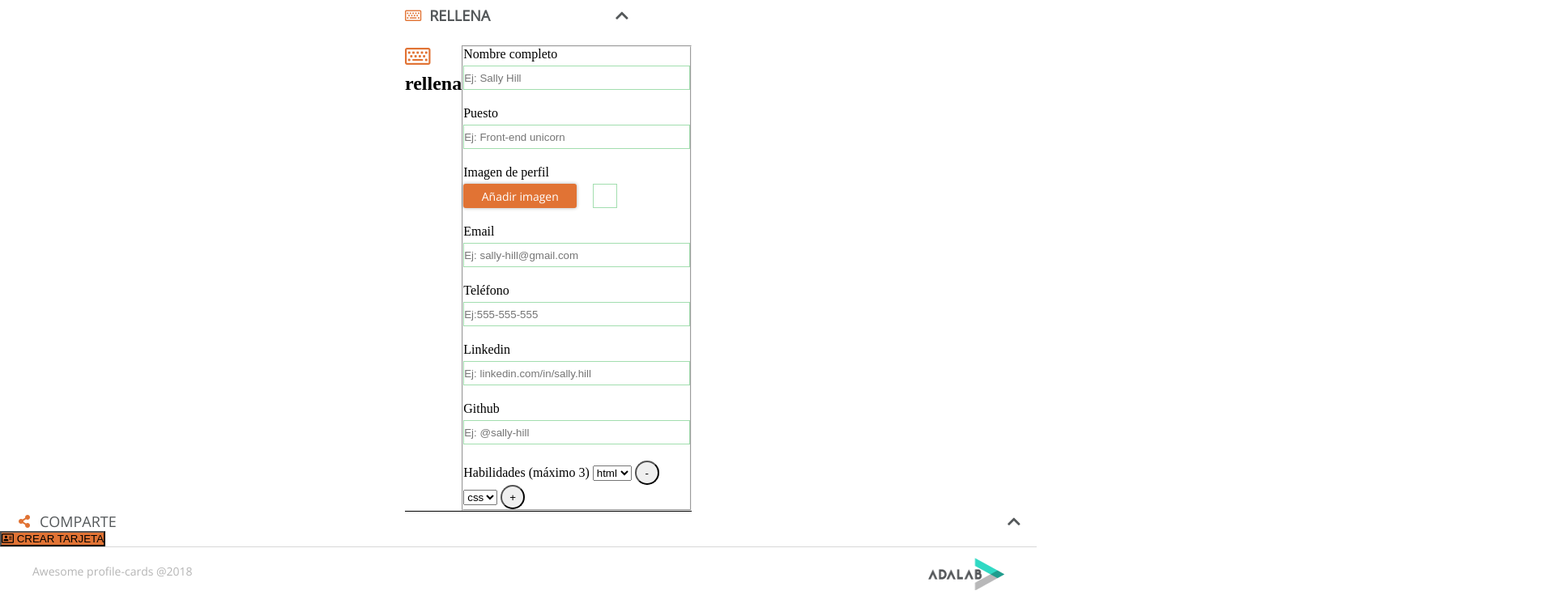
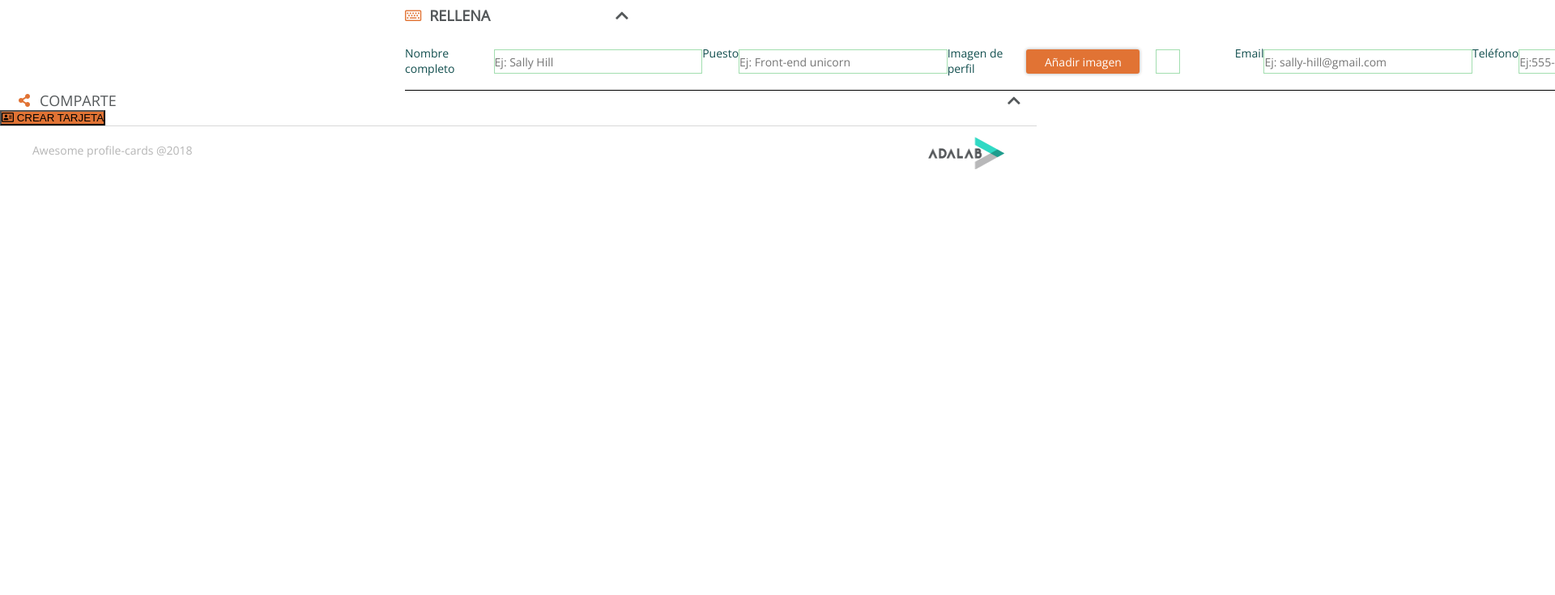
Before and after one commit to Adalab/dorcas-s2-booleanas, a website: page tarjeta.html in a window 1280 px wide. Shown: the part 950-1685 px from the top of the page at 81% size, 1920 px wide, since content can reach past the window. After the commit the page ends 1165 px from the top, so only its background shows below. Drawn offline with nearby package versions, Linux system fonts and the light colour scheme.

Commit message:
push emergency

```diff
--- a/scss/pages/_tarjeta.scss
+++ b/scss/pages/_tarjeta.scss
@@ -315,6 +315,14 @@
   border: 1px solid $color-light-medium-dark;
   margin-bottom: 20px;
   margin-top: 5px;
+  font-family: $font-family-primary;
+  font-size: $font-size-small;
+}
+
+.label--stuffed {
+  font-family: $font-family-primary;
+  font-size: $font-size-small;
+  color: $color-tertiary;
 }
 
 .div--stuffed__img {
--- a/tarjeta.html
+++ b/tarjeta.html
@@ -141,11 +141,6 @@
 <section class="section--stuffed">
 <h2 class="form__subtitle"><i class="far fa-keyboard section-stuffed__icon"></i>rellena<i class="fas fa-chevron-up section-stuffed__arrow"></i></h2>
     <fieldset class="subsection--stuffed">
-      <h2>
-      <i class="far fa-keyboard list__element-icon"></i>
-      rellena
-      </h2>
-      <fieldset class="form1--stuffed">
           <!-- <h2><i class="far fa-keyboard list__element-icon"></i>rellena</h2> -->
 
       <label class="label--stuffed" for="complete--name">Nombre completo</label>
```
Also changed, not shown: css/main.css.
